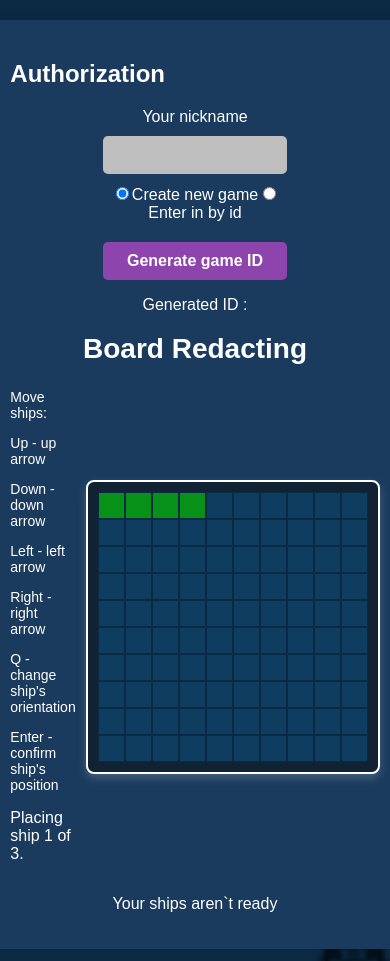
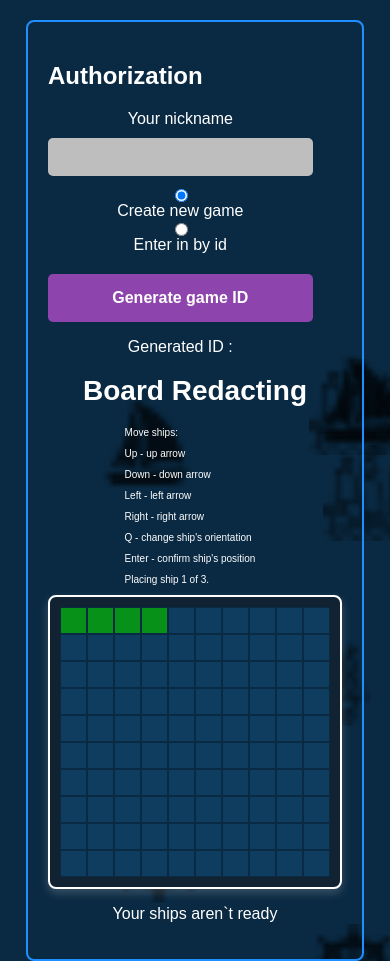
Before and after one commit to HegryLuis/SeaBattle, a React (Create React App) app: page / in a window 390 px wide. Built offline with nearby package versions, Linux system fonts and the light colour scheme; no server answers.

Commit message:
Add adaptive

```diff
--- a/src/App.css
+++ b/src/App.css
@@ -36,12 +36,27 @@ h1 {
   text-align: center;
 }
 
+.radio-input {
+  display: flex;
+  flex-direction: column;
+}
+
 form {
   margin-top: 20px;
-  background: #1a3b5d;
+  /* background: #1a3b5d; */
   padding: 20px;
+  border: 2px solid #1e90ff;
   border-radius: 8px;
-  box-shadow: 0px 4px 10px rgba(0, 0, 0, 0.3);
+  /* box-shadow: 0px 4px 10px rgba(0, 0, 0, 0.3); */
+}
+
+.stats {
+  width: 30%;
+  align-items: center;
+}
+
+.stats-p {
+  text-align: center;
 }
 
 .redacting-status {
@@ -78,7 +93,7 @@ button {
 input[type="text"] {
   /* background: #224b75; */
   background: #bebebe;
-  color: white;
+  color: black;
   outline: none;
 }
 
@@ -186,8 +201,46 @@ button:hover {
 /* Генерация ID */
 .btn-gen {
   background-color: #8e44ad;
+  padding: 15px;
 }
 
 .btn-gen:hover {
   background-color: #9b59b6;
 }
+
+@media (max-width: 768px) {
+  .redact__wrap {
+    flex-direction: column;
+  }
+
+  .redact__wrap p {
+    font-size: 10px;
+  }
+
+  .wrap-input {
+    max-width: 90%;
+    margin: 0;
+  }
+
+  .wrap-game {
+    flex-direction: column-reverse;
+  }
+
+  .stats {
+    width: 100%;
+    text-align: center;
+  }
+
+  .stats button {
+    width: 30%;
+    margin: 0 auto;
+  }
+
+  .game-title {
+    display: none;
+  }
+
+  .boards-wrap {
+    flex-direction: column-reverse;
+  }
+}
--- a/src/Components/GameState.jsx
+++ b/src/Components/GameState.jsx
@@ -1,8 +1,12 @@
 import React from "react";
 
-const GameState = ({ isMyTurn }) => {
+const GameState = ({ isMyTurn, victory }) => {
+  if (victory) {
+    return <p className="stats-p">🏆 {victory} wins! 🎉</p>;
+  }
+
   return (
-    <div>
+    <div className="stats-p">
       {isMyTurn ? (
         <p>
           What are your waiting for?
--- a/src/Pages/GamePage.js
+++ b/src/Pages/GamePage.js
@@ -27,7 +27,7 @@ const GamePage = () => {
   const [victory, setVictory] = useState(null);
 
   function shoot(x, y) {
-    if (!isMyTurn) return; // надо добавить вывод модального блока
+    if (!isMyTurn || victory) return;
 
     if (wss.readyState === WebSocket.OPEN) {
       wss.send(
@@ -53,18 +53,6 @@ const GamePage = () => {
         },
       })
     );
-  }
-
-  function restart() {
-    const newMyBoard = new Board();
-    const newEnemyBoard = new Board();
-
-    newMyBoard.initCells();
-    newEnemyBoard.initCells();
-
-    setMyBoard(newMyBoard);
-    setEnemyBoard(newEnemyBoard);
-    setIsMyTurn(false);
   }
 
   function changeBoardAfterShoot(board, setBoard, x, y, isPerfectHit) {
@@ -121,8 +109,8 @@ const GamePage = () => {
   }, [victory]);
 
   return (
-    <div className="wrap">
-      <h1>Welcome to the game, my Friend!</h1>
+    <div className="wrap wrap-game">
+      <h1 className="game-title">Welcome to the game, my Friend!</h1>
 
       <div className="boards-wrap">
         <div>
@@ -149,7 +137,7 @@ const GamePage = () => {
       </div>
 
       <div className="stats">
-        <GameState isMyTurn={isMyTurn} ready={ready} />
+        <GameState isMyTurn={isMyTurn} victory={victory} />
         <button onClick={() => navigate("/")}>Log out</button>
       </div>
     </div>
--- a/src/Pages/LoginPage.js
+++ b/src/Pages/LoginPage.js
@@ -86,7 +86,7 @@ const LoginPage = () => {
 
           <div className="id-input-wrap">
             <div
-              className="field-group"
+              className="field-group radio-input"
               onChange={(e) => {
                 setInvitationGame(e.target.id === "ingame");
               }}
```
